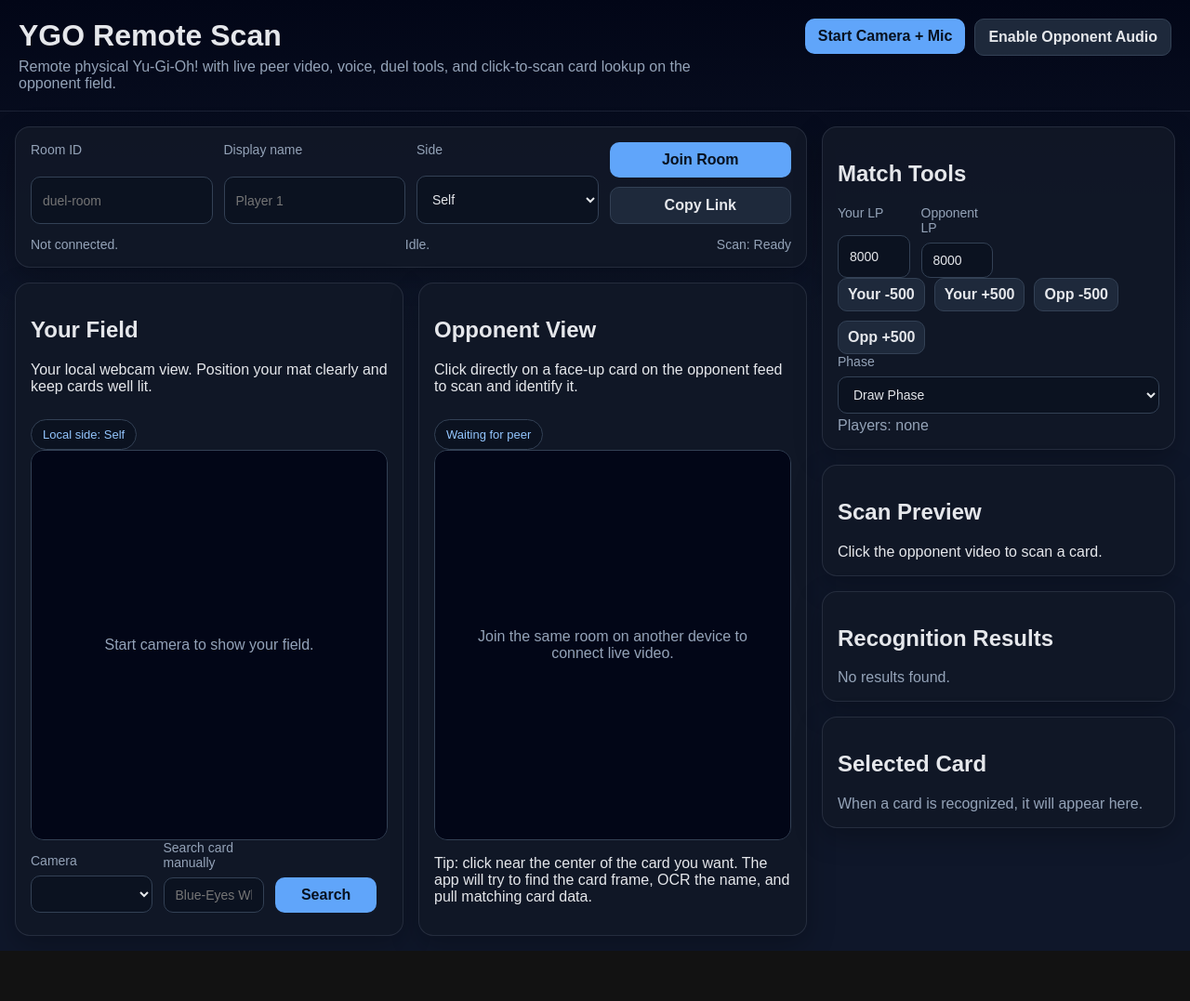
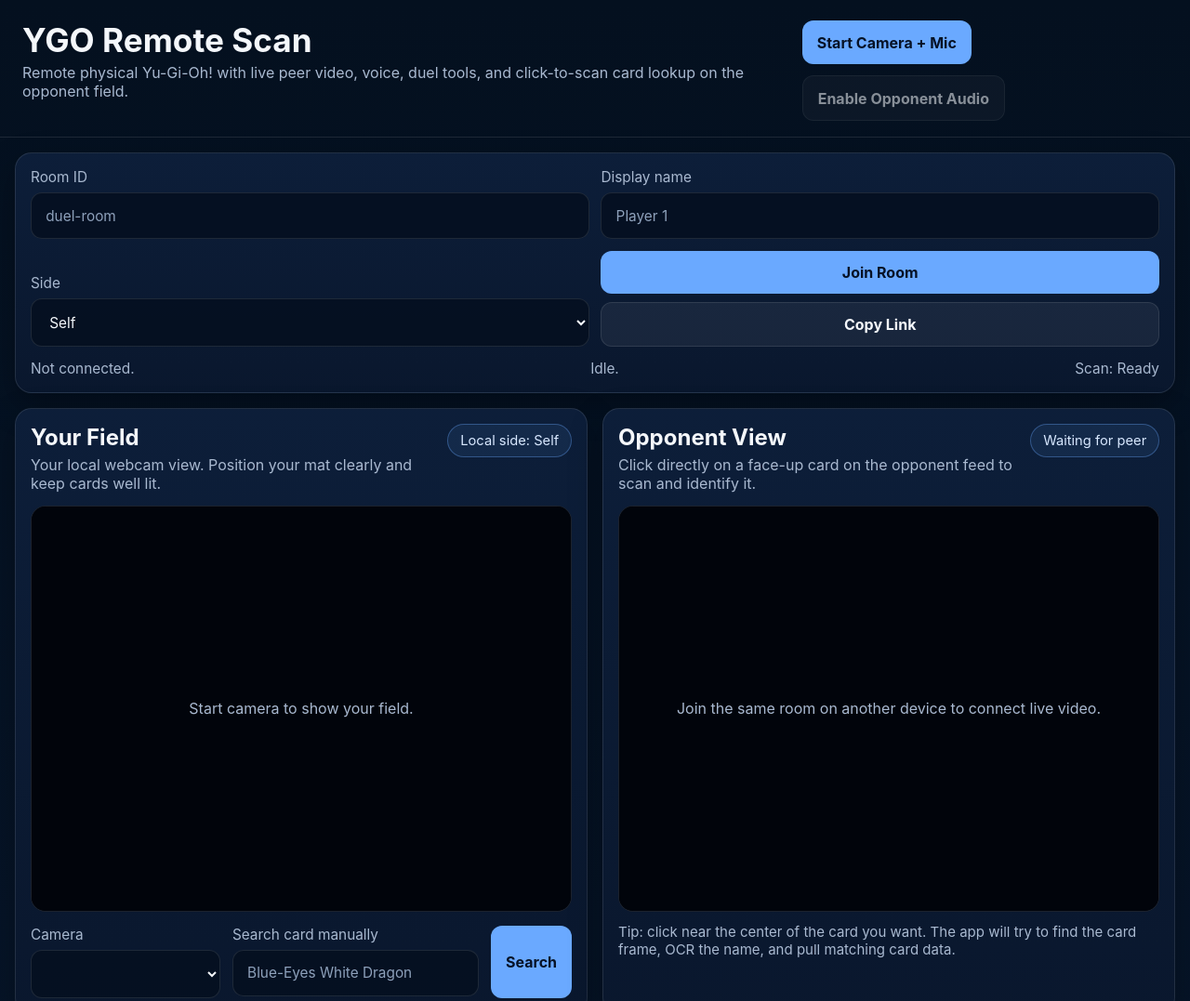
Before and after one commit to ollietrolley11/ygo-remote, a website: page public/index.html in a window 1280 px wide. Shown: the top 1077 px of the page at 93% size. Before the commit the page ends 1023 px from the top, so only its background shows below. Drawn offline with Linux system fonts and the light colour scheme; no server answers.

Commit message:
Update styles.css

```diff
--- a/public/styles.css
+++ b/public/styles.css
@@ -1,187 +1,474 @@
 :root {
-  color-scheme: dark;
-  --bg: #0f172a;
-  --panel: #111827;
-  --panel-2: #1f2937;
-  --line: #334155;
-  --text: #e5e7eb;
-  --muted: #94a3b8;
-  --accent: #60a5fa;
-  --accent-2: #93c5fd;
-  --danger: #ef4444;
+  --bg: #061226;
+  --bg-soft: #0b1d38;
+  --panel: #0d1f3a;
+  --panel-2: #10284a;
+  --line: rgba(255, 255, 255, 0.1);
+  --text: #f4f7fb;
+  --muted: #a9b9d0;
+  --accent: #6aa9ff;
+  --accent-2: #90beff;
+  --danger: #ff6b6b;
+  --success: #6dd3a0;
+  --shadow: 0 14px 36px rgba(0, 0, 0, 0.28);
+  --radius: 18px;
 }
-* { box-sizing: border-box; }
+
+* {
+  box-sizing: border-box;
+}
+
+html,
 body {
   margin: 0;
-  font-family: Arial, Helvetica, sans-serif;
-  background: linear-gradient(180deg, #020617, #0f172a 35%);
+  padding: 0;
+  background: linear-gradient(180deg, #04101f 0%, #07172d 100%);
   color: var(--text);
+  font-family: Inter, ui-sans-serif, system-ui, -apple-system, BlinkMacSystemFont, "Segoe UI", sans-serif;
 }
-button, input, select {
+
+body {
+  min-height: 100vh;
+}
+
+button,
+input,
+select {
   font: inherit;
 }
+
 button {
+  cursor: pointer;
+  border: 0;
+  border-radius: 12px;
+  padding: 0.82rem 1rem;
   background: var(--accent);
-  color: #08111f;
-  border: none;
-  border-radius: 10px;
-  padding: 10px 14px;
-  cursor: pointer;
+  color: #061226;
   font-weight: 700;
+  transition: transform 0.12s ease, opacity 0.2s ease, background 0.2s ease;
 }
-button.secondary, .import-label.secondary {
-  background: #1e293b;
+
+button:hover {
+  transform: translateY(-1px);
+}
+
+button:disabled {
+  opacity: 0.55;
+  cursor: not-allowed;
+  transform: none;
+}
+
+button.secondary,
+.import-label.secondary {
+  background: rgba(255, 255, 255, 0.06);
   color: var(--text);
   border: 1px solid var(--line);
 }
-button.danger { background: var(--danger); color: white; }
-input, select {
+
+.small-btn {
+  padding: 0.68rem 0.85rem;
+  font-size: 0.94rem;
+}
+
+input,
+select {
   width: 100%;
-  background: #0b1220;
+  border-radius: 12px;
+  border: 1px solid var(--line);
+  background: rgba(5, 16, 33, 0.9);
   color: var(--text);
-  border: 1px solid var(--line);
-  border-radius: 10px;
-  padding: 10px 12px;
+  padding: 0.9rem 0.95rem;
+  outline: none;
 }
-label { display: grid; gap: 8px; color: var(--muted); font-size: 14px; }
+
+input::placeholder {
+  color: #8ea1bb;
+}
+
+label {
+  display: flex;
+  flex-direction: column;
+  gap: 0.45rem;
+  color: var(--muted);
+  font-size: 0.96rem;
+}
+
 .topbar {
   display: flex;
   justify-content: space-between;
-  gap: 16px;
-  padding: 20px;
-  border-bottom: 1px solid rgba(148,163,184,.15);
+  align-items: flex-start;
+  gap: 1.25rem;
+  padding: 1.4rem 1.5rem 1.1rem;
+  border-bottom: 1px solid var(--line);
 }
-.topbar h1 { margin: 0 0 6px; }
-.topbar p { margin: 0; color: var(--muted); max-width: 760px; }
-.top-actions { display: flex; gap: 10px; align-items: flex-start; flex-wrap: wrap; }
+
+.topbar h1 {
+  margin: 0 0 0.25rem;
+  font-size: 2.2rem;
+}
+
+.topbar p {
+  margin: 0;
+  color: var(--muted);
+  max-width: 860px;
+}
+
+.top-actions {
+  display: flex;
+  gap: 0.8rem;
+  align-items: center;
+  flex-wrap: wrap;
+}
+
 .layout {
   display: grid;
-  grid-template-columns: minmax(0, 1fr) 380px;
-  gap: 16px;
-  padding: 16px;
+  grid-template-columns: minmax(0, 1fr) 360px;
+  gap: 1rem;
+  padding: 1rem;
 }
-.main-column { display: grid; gap: 16px; }
+
+.main-column {
+  display: flex;
+  flex-direction: column;
+  gap: 1rem;
+}
+
 .panel {
-  background: rgba(17,24,39,.94);
-  border: 1px solid rgba(148,163,184,.16);
-  border-radius: 16px;
-  padding: 16px;
-  box-shadow: 0 10px 30px rgba(0,0,0,.25);
+  background: linear-gradient(180deg, rgba(13, 31, 58, 0.97), rgba(10, 24, 46, 0.97));
+  border: 1px solid var(--line);
+  border-radius: var(--radius);
+  box-shadow: var(--shadow);
+  padding: 1rem;
 }
-.room-grid, .controls-grid, .lp-grid {
+
+.panel h2,
+.panel h3 {
+  margin-top: 0;
+}
+
+.room-grid {
   display: grid;
-  grid-template-columns: repeat(4, minmax(0, 1fr));
-  gap: 12px;
+  grid-template-columns: 1.05fr 1.05fr 1fr 340px;
+  gap: 0.8rem;
+  align-items: end;
 }
-.controls-grid { grid-template-columns: 1.2fr 1fr 1fr auto; align-items: end; }
-.button-stack { display: grid; gap: 10px; align-self: end; }
-.status-row, .field-header, .panel-actions, .lp-actions {
+
+.button-stack {
+  display: grid;
+  grid-template-columns: 1fr;
+  gap: 0.55rem;
+}
+
+.status-row {
   display: flex;
-  gap: 10px;
-  align-items: center;
   justify-content: space-between;
+  gap: 1rem;
+  margin-top: 0.85rem;
+  color: var(--muted);
+  font-size: 0.96rem;
   flex-wrap: wrap;
 }
-.status-row { margin-top: 14px; color: var(--muted); font-size: 14px; }
-.badge {
-  border: 1px solid var(--line);
-  background: #0b1220;
-  color: var(--accent-2);
-  border-radius: 999px;
-  padding: 8px 12px;
-  font-size: 13px;
-}
+
 .video-grid {
   display: grid;
-  grid-template-columns: repeat(2, minmax(0, 1fr));
-  gap: 16px;
+  grid-template-columns: minmax(0, 1fr) minmax(0, 1fr);
+  gap: 1rem;
 }
-.video-shell, .remote-board {
+
+.field-header {
+  display: flex;
+  justify-content: space-between;
+  align-items: flex-start;
+  gap: 0.9rem;
+  margin-bottom: 0.85rem;
+}
+
+.field-header h2 {
+  margin-bottom: 0.35rem;
+}
+
+.field-header p {
+  margin: 0;
+  color: var(--muted);
+}
+
+.badge {
+  display: inline-flex;
+  align-items: center;
+  white-space: nowrap;
+  padding: 0.5rem 0.8rem;
+  border: 1px solid rgba(106, 169, 255, 0.35);
+  border-radius: 999px;
+  background: rgba(106, 169, 255, 0.09);
+  color: #d8e8ff;
+  font-size: 0.92rem;
+}
+
+.video-shell {
   position: relative;
-  min-height: 420px;
-  background: #020617;
+  width: 100%;
+  aspect-ratio: 4 / 3;
+  overflow: hidden;
+  border-radius: 16px;
+  background: #020915;
   border: 1px solid var(--line);
-  border-radius: 14px;
-  overflow: hidden;
 }
-video, canvas {
+
+video,
+canvas {
+  display: block;
   width: 100%;
   height: 100%;
-  display: block;
+}
+
+video {
   object-fit: cover;
+  background: #000;
 }
-#overlay {
+
+#remoteOverlay {
   position: absolute;
   inset: 0;
-  cursor: crosshair;
+  pointer-events: none;
 }
+
 .video-empty {
   position: absolute;
   inset: 0;
+  display: flex;
+  align-items: center;
+  justify-content: center;
+  text-align: center;
+  padding: 1.2rem;
+  color: var(--muted);
+  background: rgba(2, 9, 21, 0.55);
+}
+
+.controls-grid {
   display: grid;
-  place-items: center;
-  text-align: center;
-  padding: 24px;
-  color: var(--muted);
-  background: linear-gradient(180deg, rgba(2,6,23,.85), rgba(2,6,23,.65));
+  grid-template-columns: 1fr 1.2fr 1.1fr auto;
+  gap: 0.8rem;
+  margin-top: 0.95rem;
 }
-.sidebar { display: grid; gap: 16px; align-self: start; }
-.search-results, .box-list, .card-details {
-  display: grid;
-  gap: 10px;
+
+.compact-grid {
+  grid-template-columns: 1fr 1.3fr auto;
 }
-.search-results.empty, .box-list.empty, .card-details.empty {
+
+.helper-text {
+  margin: 0.8rem 0 0;
+  font-size: 0.94rem;
   color: var(--muted);
 }
-.result-card, .box-item {
+
+.sidebar {
+  display: flex;
+  flex-direction: column;
+  gap: 1rem;
+}
+
+.lp-grid {
+  display: grid;
+  grid-template-columns: 1fr 1fr;
+  gap: 0.8rem;
+}
+
+.lp-actions {
+  margin: 0.85rem 0 0.95rem;
+  display: flex;
+  flex-wrap: wrap;
+  gap: 0.6rem;
+}
+
+.lp-actions.duo {
+  display: grid;
+  grid-template-columns: 1fr 1fr;
+  gap: 0.6rem;
+}
+
+.roster {
+  margin-top: 0.9rem;
+  color: var(--muted);
+  font-size: 0.96rem;
+}
+
+.search-results,
+.card-details,
+.scan-preview {
+  min-height: 120px;
+}
+
+.search-results.empty,
+.card-details.empty,
+.scan-preview.empty {
+  display: flex;
+  align-items: center;
+  justify-content: center;
+  text-align: center;
+  color: var(--muted);
+  border: 1px dashed rgba(255, 255, 255, 0.14);
+  border-radius: 14px;
+  padding: 1rem;
+  background: rgba(255, 255, 255, 0.02);
+}
+
+.search-results {
+  display: grid;
+  gap: 0.75rem;
+}
+
+.result-card {
+  display: grid;
+  grid-template-columns: 90px minmax(0, 1fr);
+  gap: 0.8rem;
+  align-items: start;
   width: 100%;
   text-align: left;
-  display: grid;
-  grid-template-columns: 72px 1fr;
-  gap: 10px;
-  padding: 10px;
-  background: #0b1220;
+  padding: 0.8rem;
+  background: rgba(255, 255, 255, 0.04);
+  color: var(--text);
   border: 1px solid var(--line);
+}
+
+.result-card:hover {
+  background: rgba(106, 169, 255, 0.09);
+}
+
+.result-card img {
+  width: 90px;
+  height: 130px;
+  object-fit: cover;
+  border-radius: 10px;
+  background: #07111f;
+}
+
+.result-card .name {
+  display: block;
+  margin-bottom: 0.35rem;
+  font-size: 1rem;
+}
+
+.result-card .type,
+.result-card .desc {
+  margin: 0;
+  color: var(--muted);
+  font-size: 0.92rem;
+}
+
+.result-card .desc {
+  margin-top: 0.35rem;
+  line-height: 1.35;
+}
+
+.card-detail-wrap {
+  display: flex;
+  flex-direction: column;
+  gap: 0.75rem;
+}
+
+.card-detail-image {
+  width: 180px;
+  max-width: 100%;
   border-radius: 12px;
-  color: var(--text);
+  border: 1px solid var(--line);
+  background: #07111f;
 }
-.box-item { grid-template-columns: 1fr; }
-.result-card img, .details-card img {
-  width: 72px;
-  height: 105px;
-  object-fit: cover;
-  border-radius: 8px;
+
+.card-details h3 {
+  margin: 0;
+}
+
+.card-meta,
+.card-stats,
+.card-description {
+  margin: 0;
+  color: var(--muted);
+  line-height: 1.45;
+}
+
+.card-description {
+  color: #dbe7fb;
+}
+
+.scan-preview img {
+  width: 100%;
+  max-height: 260px;
+  object-fit: contain;
+  display: block;
+  border-radius: 12px;
   border: 1px solid var(--line);
-  background: #020617;
+  background: #07111f;
 }
-.result-card p, .box-item p, .details-card p, .roster { margin: 4px 0 0; color: var(--muted); }
-.details-card {
-  display: grid;
-  grid-template-columns: 92px 1fr;
-  gap: 12px;
+
+.panel-actions {
+  display: flex;
+  gap: 0.7rem;
+  margin-top: 0.9rem;
+  flex-wrap: wrap;
 }
-.details-card img { width: 92px; height: 132px; }
-.box-row {
-  display: flex;
-  align-items: center;
-  justify-content: space-between;
-  gap: 12px;
-}
-.box-actions { display: flex; gap: 8px; }
-.small-btn { padding: 8px 10px; }
-.duo { justify-content: flex-start; }
+
 .import-label {
   display: inline-flex;
   align-items: center;
   justify-content: center;
-  border-radius: 10px;
-  padding: 10px 14px;
-  cursor: pointer;
+  padding: 0.82rem 1rem;
+  border-radius: 12px;
+  font-weight: 700;
 }
-@media (max-width: 1180px) {
-  .layout { grid-template-columns: 1fr; }
-  .sidebar { grid-template-columns: repeat(2, minmax(0, 1fr)); }
+
+@media (max-width: 1280px) {
+  .layout {
+    grid-template-columns: 1fr;
+  }
+
+  .sidebar {
+    display: grid;
+    grid-template-columns: repeat(2, minmax(0, 1fr));
+  }
+
+  .room-grid {
+    grid-template-columns: 1fr 1fr;
+  }
 }
-@media (max-width: 860px) {
-  .room-grid, .controls-grid, .lp-grid, .video-grid, .sidebar { grid-template-columns: 1fr; }
+
+@media (max-width: 980px) {
+  .video-grid {
+    grid-template-columns: 1fr;
+  }
+
+  .controls-grid,
+  .compact-grid,
+  .lp-grid,
+  .lp-actions.duo,
+  .sidebar {
+    grid-template-columns: 1fr;
+  }
+
+  .topbar {
+    flex-direction: column;
+  }
+
+  .status-row {
+    flex-direction: column;
+    align-items: flex-start;
+  }
 }
+
+@media (max-width: 640px) {
+  .layout,
+  .topbar {
+    padding: 0.8rem;
+  }
+
+  .panel {
+    padding: 0.85rem;
+  }
+
+  .topbar h1 {
+    font-size: 1.8rem;
+  }
+
+  .room-grid {
+    grid-template-columns: 1fr;
+  }
+}
```
